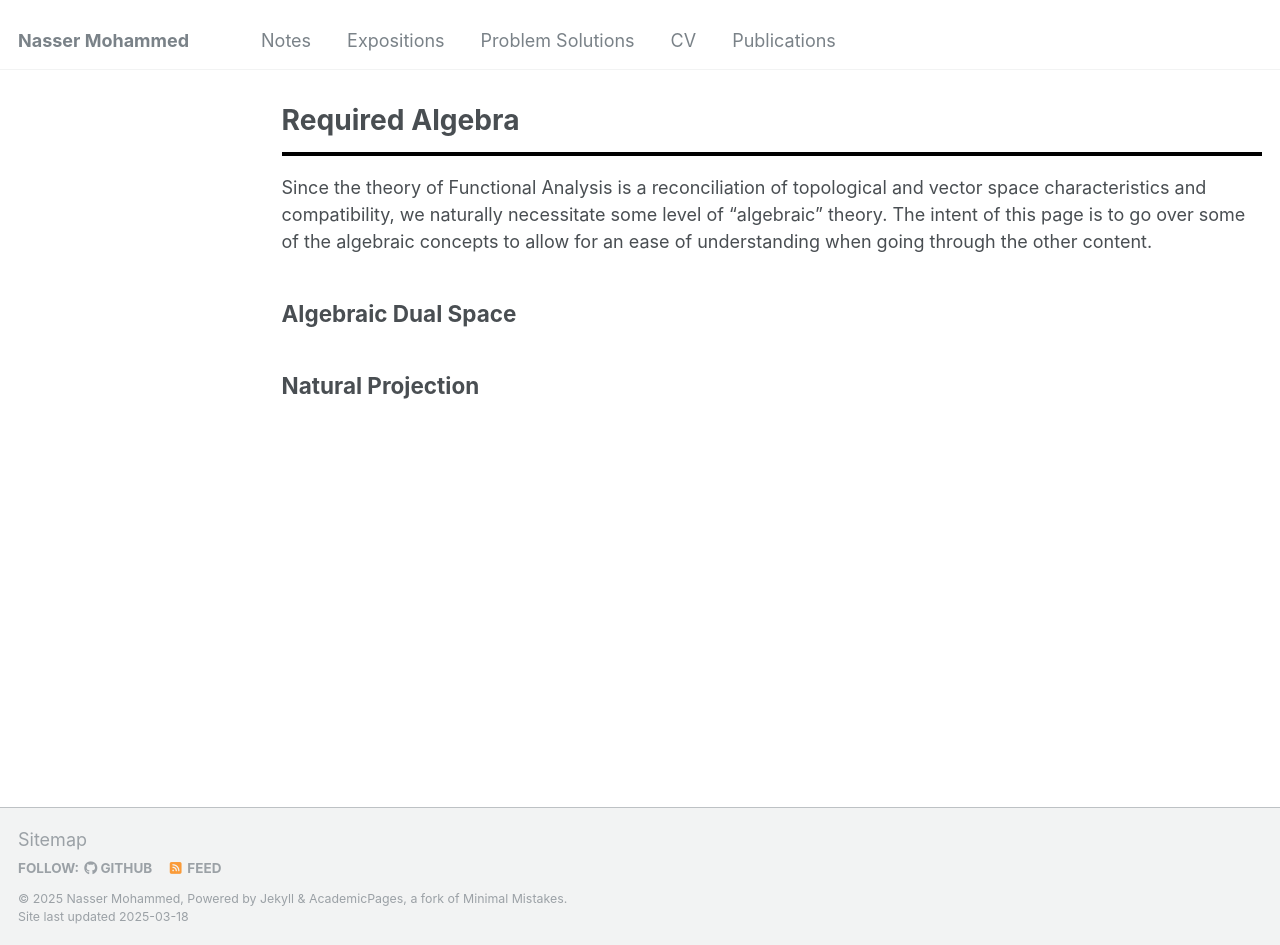
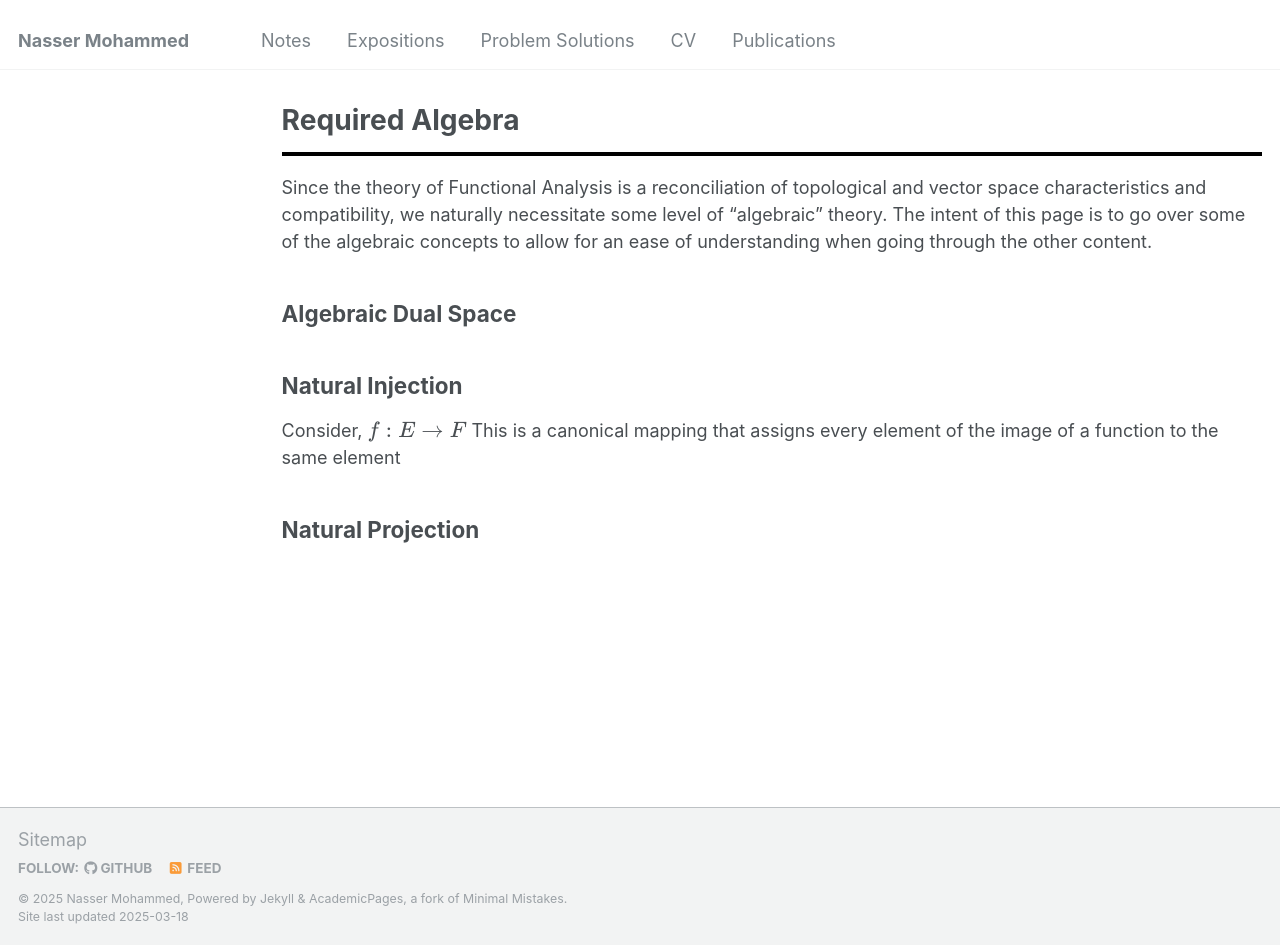
Before and after one commit to Nasser-Mohammed/Nasser-Mohammed.github.io, a Jekyll site: the page built from _pages/notes/Functional-Analysis/algebra.md, in a window 1280 px wide and 945 px high. Built offline with Jekyll 4.4.1, drawn with Linux system fonts in a browser that asks for light colours.

Commit message:
Update algebra.md

```diff
--- a/_pages/notes/Functional-Analysis/algebra.md
+++ b/_pages/notes/Functional-Analysis/algebra.md
@@ -11,4 +11,9 @@ allow for an ease of understanding when going through the other content.
 
 ## Algebraic Dual Space
 
+## Natural Injection
+Consider,
+$$f:E \to F$$
+This is a canonical mapping that assigns every element of the image of a function to the same element
+
 ## Natural Projection
```
